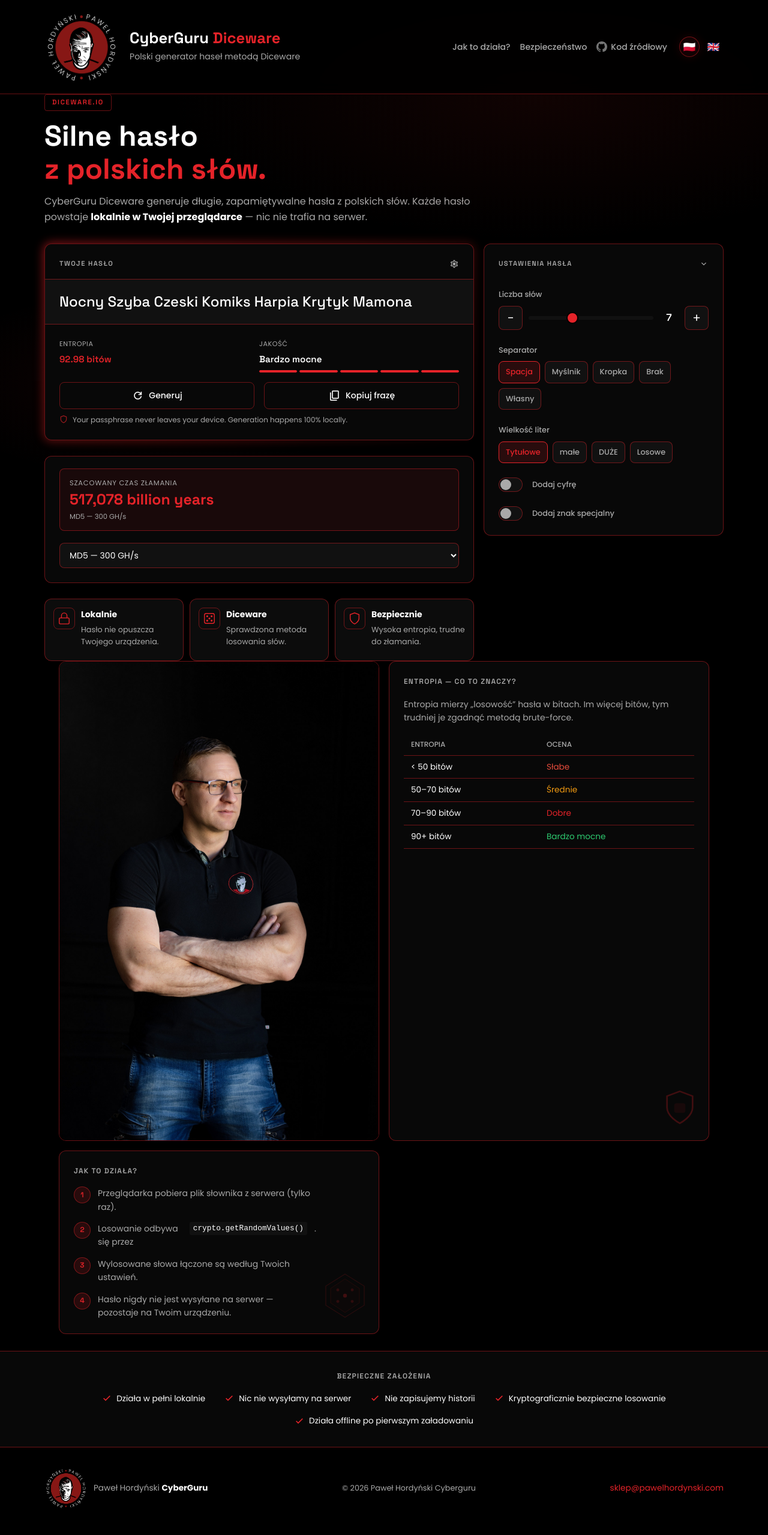
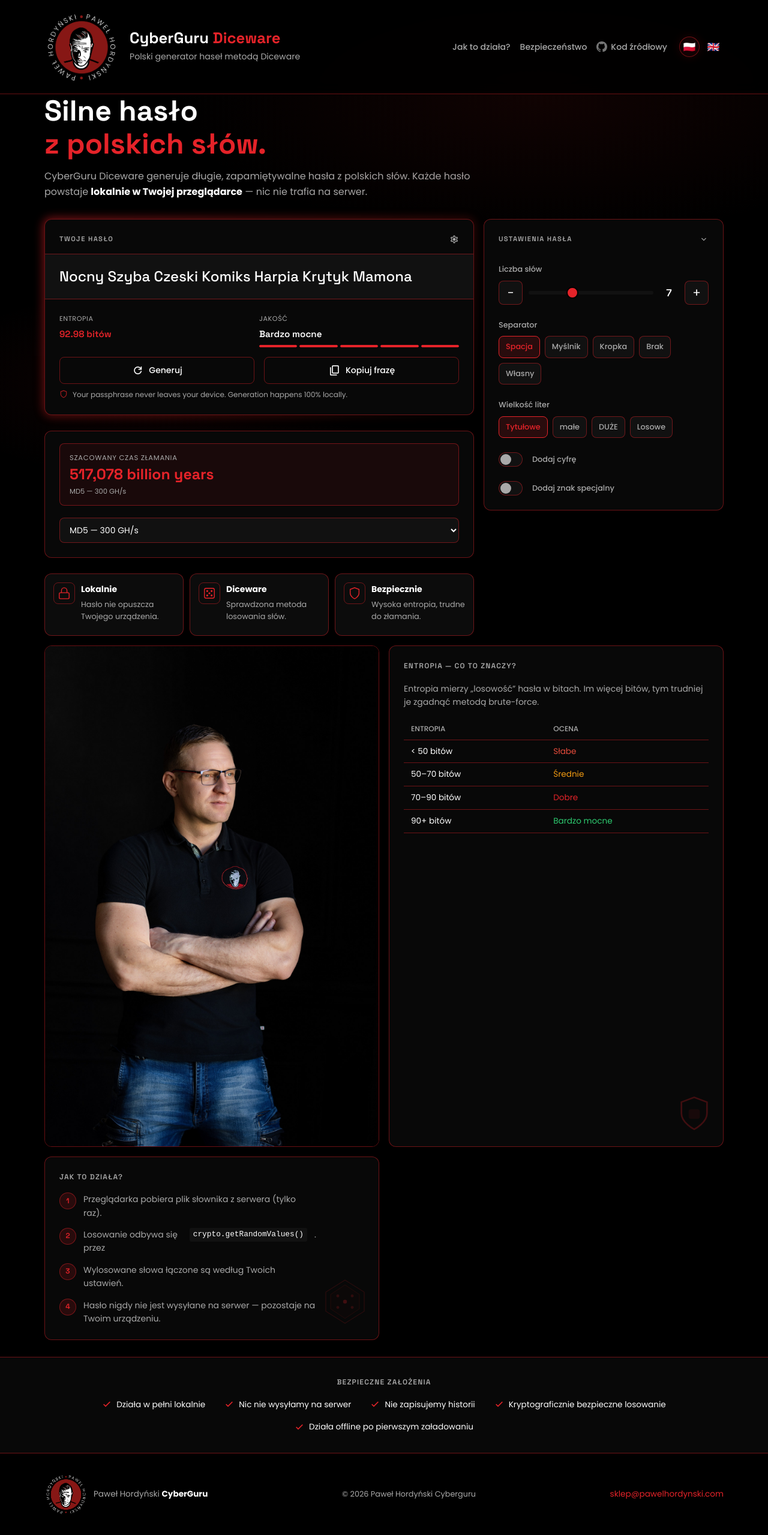
Before and after one commit to p4b1o/diceware-io, a SvelteKit app: page / in a window 1280 px wide. Shown: the whole page at 60% size. Built offline with nearby package versions, Linux system fonts and the light colour scheme.

Commit message:
Badge removed. Home below content padding fixed

```diff
--- a/src/app.css
+++ b/src/app.css
@@ -608,6 +608,7 @@
     display: grid;
     grid-template-columns: repeat(2, minmax(0, 1fr));
     gap: 16px;
+    margin-top: 1rem;
     align-items: stretch;
   }
 
--- a/src/routes/Home/Home.svelte
+++ b/src/routes/Home/Home.svelte
@@ -69,7 +69,6 @@
 <div class="container">
   <div class="home">
     <div class="home__heading">
-      <span class="badge">{$translationsStore.badge}</span>
       <h1 class="hero__title">
         {$translationsStore.hero_title_main}<br /><span class="hero__accent">{$translationsStore.hero_title_accent}</span>
       </h1>
@@ -125,7 +124,7 @@
   </div>
 
   <section class="content-grid">
-    <div class="container content-grid__inner">
+    <div class="content-grid__inner">
       <div class="portrait-wrap">
         <img src="/img/pawel.jpg" alt="Paweł Hordyński — CyberGuru" class="portrait" width="400" height="500" loading="lazy" />
       </div>
```
